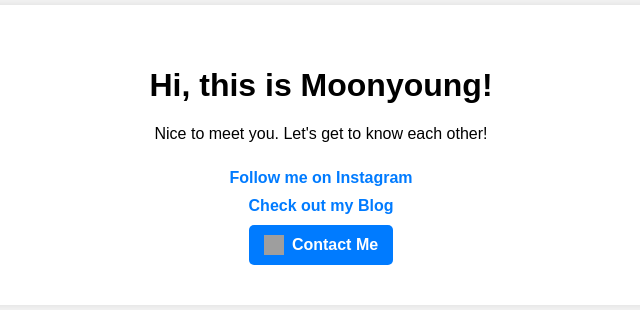
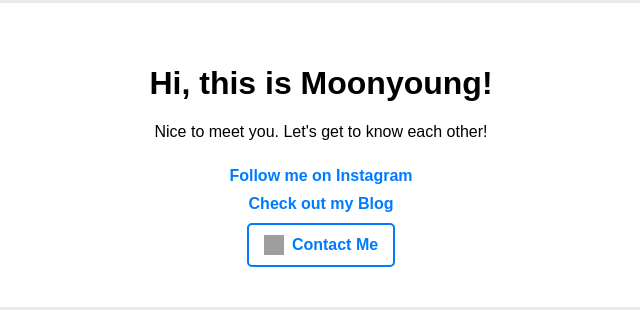
Before and after one commit to ymoonyoung/ymoonyoung.github.io, a plain HTML site: page index.html in a window 1280 px wide. Shown: the part 253-563 px from the top of the page, without its empty margins (319-959 px from the left). Drawn offline with Linux system fonts and the light colour scheme; grey boxes are pictures that could not be loaded.

Commit message:
Update index.html

```diff
--- a/index.html
+++ b/index.html
@@ -35,16 +35,22 @@
             justify-content: center;
             margin-top: 10px;
             padding: 10px 15px;
-            background-color: #007bff;
-            color: white;
+            background-color: transparent;
+            color: #007bff;
+            border: 2px solid #007bff;
             border-radius: 5px;
             text-decoration: none;
             font-weight: bold;
+            transition: background-color 0.3s, color 0.3s;
         }
         .email-button img {
             width: 20px;
             height: 20px;
             margin-right: 8px;
+        }
+        .email-button:hover {
+            background-color: #007bff;
+            color: white;
         }
     </style>
 </head>
```
